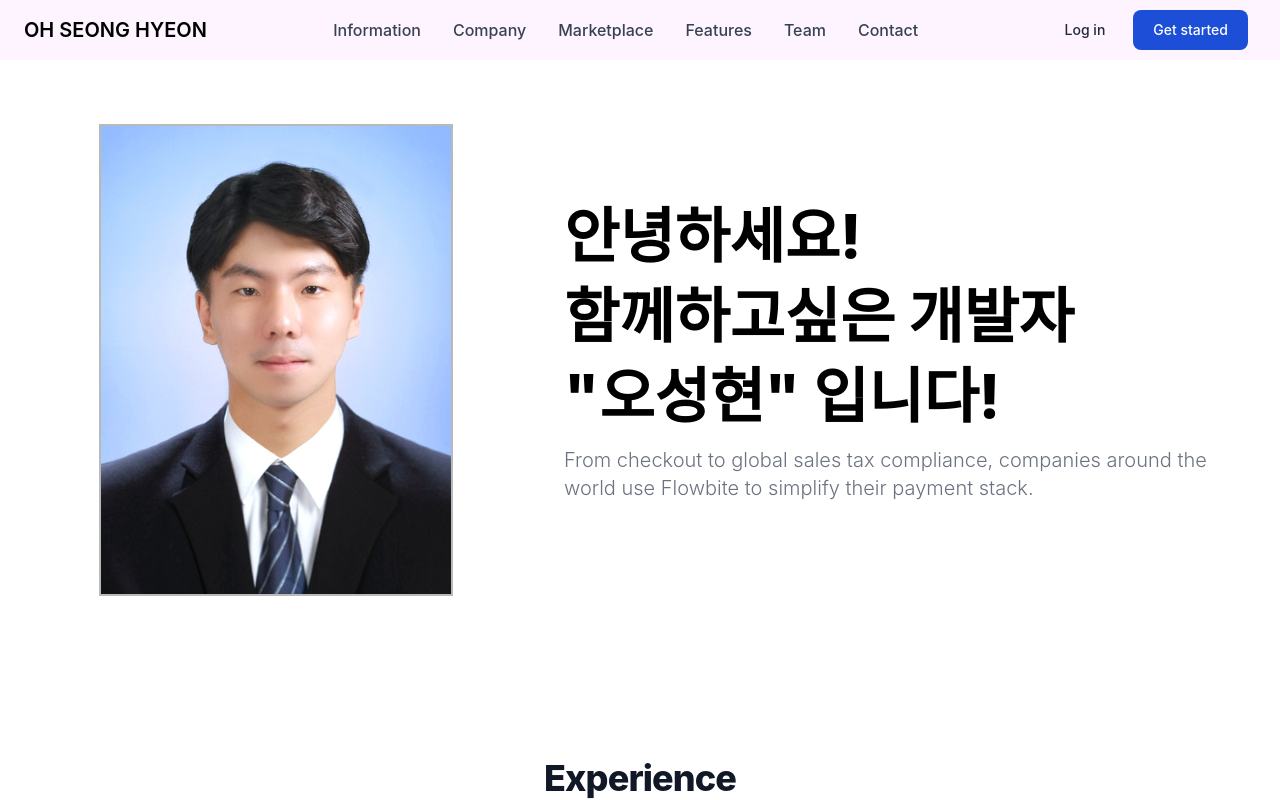
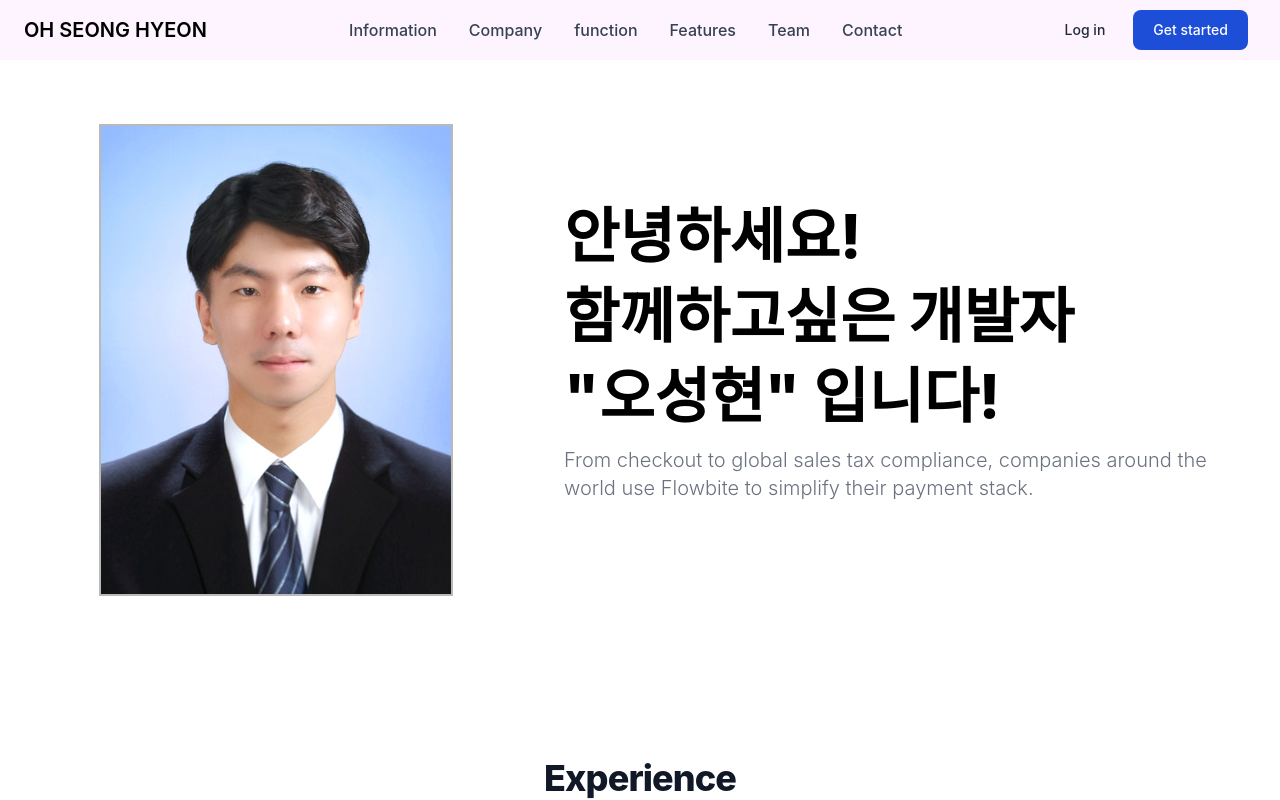
Before and after one commit to hso03/frontend, a React (Create React App) app: page / in a window 1280 px wide. Shown: the top 800 px of the page. Built offline with nearby package versions, Linux system fonts and the light colour scheme.

Commit message:
function 탭 추가 및 맵핑 설정

```diff
--- a/src/components/Header.jsx
+++ b/src/components/Header.jsx
@@ -46,8 +46,8 @@ export default function Header() {
                                    className="block py-2 pr-4 pl-3 text-gray-700 border-b border-gray-100 hover:bg-gray-50 lg:hover:bg-transparent lg:border-0 lg:hover:text-primary-700 lg:p-0 dark:text-gray-400 lg:dark:hover:text-white dark:hover:bg-gray-700 dark:hover:text-white lg:dark:hover:bg-transparent dark:border-gray-700">Company</a>
                             </li>
                             <li>
-                                <a href="/"
-                                   className="block py-2 pr-4 pl-3 text-gray-700 border-b border-gray-100 hover:bg-gray-50 lg:hover:bg-transparent lg:border-0 lg:hover:text-primary-700 lg:p-0 dark:text-gray-400 lg:dark:hover:text-white dark:hover:bg-gray-700 dark:hover:text-white lg:dark:hover:bg-transparent dark:border-gray-700">Marketplace</a>
+                                <a href="/function"
+                                   className="block py-2 pr-4 pl-3 text-gray-700 border-b border-gray-100 hover:bg-gray-50 lg:hover:bg-transparent lg:border-0 lg:hover:text-primary-700 lg:p-0 dark:text-gray-400 lg:dark:hover:text-white dark:hover:bg-gray-700 dark:hover:text-white lg:dark:hover:bg-transparent dark:border-gray-700">function</a>
                             </li>
                             <li>
                                 <a href="/"
```
